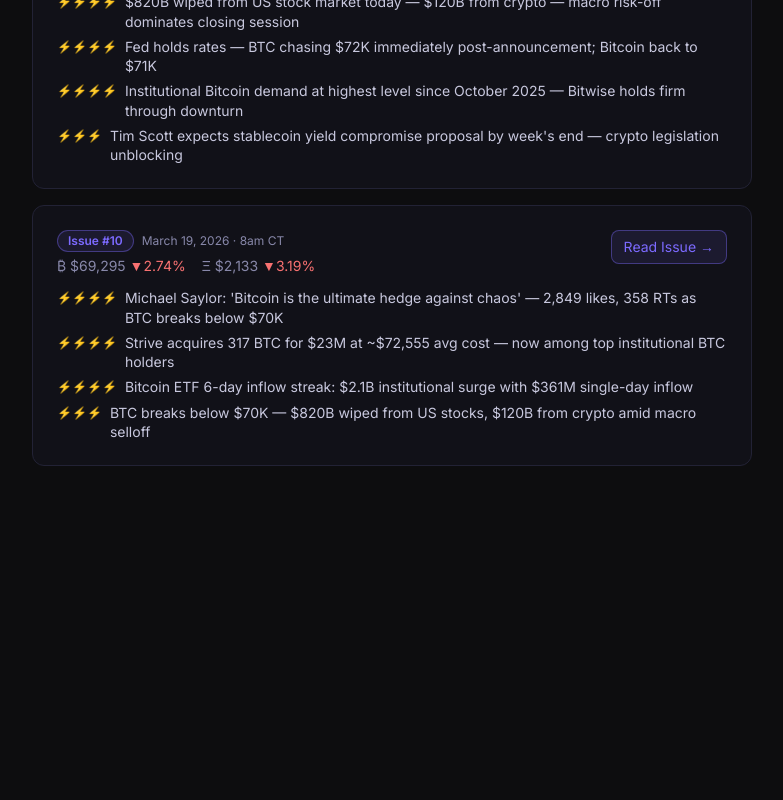
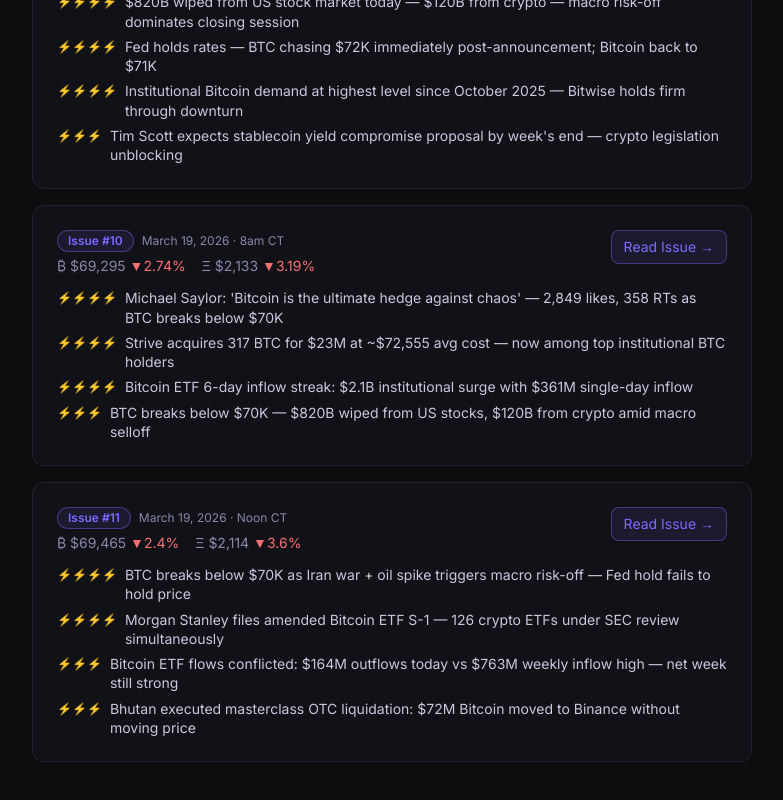
Before and after one commit to Mind-Dragon/zackor-signals, a Next.js app: page /issues in a window 1280 px wide. Shown: the part 2233-3033 px from the top of the page, without its empty margins (248-1031 px from the left). Before the commit the page ends 2747 px from the top, so only its background shows below. Built offline with nearby package versions, Linux system fonts and the light colour scheme.

Commit message:
feat: add Issue #11 — noon CT March 19 2026

```diff
--- a/app/data/issues.ts
+++ b/app/data/issues.ts
@@ -28,6 +28,98 @@
 }
 
 export const ISSUES: Issue[] = [
+  {
+    id: "2026-03-19-noon",
+    issueNumber: 11,
+    date: "March 19, 2026",
+    time: "Noon CT",
+    btcPrice: "$69,465",
+    ethPrice: "$2,114",
+    btcChange: "2.4%",
+    ethChange: "3.6%",
+    btcUp: false,
+    ethUp: false,
+    sections: [
+      {
+        icon: "₿",
+        title: "Bitcoin",
+        signals: [
+        {
+          rating: 4,
+          headline: "BTC breaks below $70K as Iran war + oil spike triggers macro risk-off — Fed hold fails to hold price",
+          detail: "Bitcoin dropped below $70,000 today as rising oil prices (Iran-related tensions) overwhelmed the Fed's rate hold. BTC-USD now at $69,465 (-2.4% from 6pm yesterday, -3.5% 24h). 'Hold onto dry powder while prices swing' (analyst, CoinDesk). The Fed paused as expected, but 'higher for longer' + geopolitical risk-off = double pressure. $70K psychological floor decisively breached at noon."
+        },
+        {
+          rating: 4,
+          headline: "Morgan Stanley files amended Bitcoin ETF S-1 — 126 crypto ETFs under SEC review simultaneously",
+          detail: "Morgan Stanley advanced its Bitcoin ETF plans with an amended S-1 filing (CoinCentral, Exa Mar 19). 126 crypto ETF applications are now under simultaneous SEC review. This is the largest institutional ETF pipeline in crypto history. Morgan Stanley entry would add a major wealth management distribution channel to Bitcoin's institutional demand stack."
+        },
+        {
+          rating: 3,
+          headline: "Bitcoin ETF flows conflicted: $164M outflows today vs $763M weekly inflow high — net week still strong",
+          detail: "Today's session saw $164M ETF outflows as BTC dipped below $71K (Exa Mar 19). But the weekly inflow high hit $763M — the strongest week of 2026. Crypto ETFs collectively added $12B in AUM since US-Iran tensions began (CoinCentral). Short-term profit-taking vs long-term institutional accumulation divergence."
+        },
+        {
+          rating: 3,
+          headline: "Bhutan executed masterclass OTC liquidation: $72M Bitcoin moved to Binance without moving price",
+          detail: "Bhutan moved $72M in Bitcoin to Binance via OTC desk without registering any price impact (You.com). National reserve now at 4,400 BTC. Sovereign-level profit-taking at the $70K level using institutional OTC infrastructure — zero market disruption. The playbook for how nation-states exit crypto positions."
+        },
+        {
+          rating: 3,
+          headline: "Ancient Bitcoin whale offloads $100M+ as price slips — decade-dormant holders reactivating",
+          detail: "A long-dormant Bitcoin holder who accumulated BTC over a decade ago resurfaced to offload tens of millions (CoinDesk news). Simultaneously, Citigroup cut price targets for BTC and most crypto stocks. Ancient whale reactivation + sell-side institutional trimming = two separate but aligned bearish data points at the $69-70K level."
+        },
+        {
+          rating: 3,
+          headline: "Fed proposes Basel risk weighting revisions — could reduce capital requirements for BTC at banks",
+          detail: "The Federal Reserve will release a proposal for revisions to Basel risk weighting standards (r/Bitcoin, score=11, 1.3h). If bank capital requirements for holding Bitcoin are reduced, it directly lowers the cost for banks to hold BTC on balance sheet — a structural long-term bullish catalyst separate from price action."
+        },
+        {
+          rating: 2,
+          headline: "BTC noon: $69,465 (-2.4% from 6pm) — $70K support broken; $65K-68K next support zone in focus",
+          detail: "BTC failed to hold $70K at noon. The Fed hold catalyst was fully absorbed by 6pm yesterday; today's Iran/oil macro + whale offloading + ETF outflows drove the breach. Next technical support: $65,000-$68,000 range. Quantum-resistant Bitcoin (BTQ BIP 360 implementation) deployed on testnet — long-term protocol resilience signal (r/Bitcoin, 51, 1.5h)."
+        },
+        ],
+      },
+      {
+        icon: "Ξ",
+        title: "Ethereum",
+        signals: [
+        {
+          rating: 4,
+          headline: "Ethereum outperforming Bitcoin in Iran/war macro — ETH/BTC ratio strengthening as geopolitical hedge",
+          detail: "ETH is outperforming BTC during the Iran-US-Israel geopolitical crisis — unexpected, as ETH typically underperforms in risk-off (CoinDesk). ETH at $2,114 vs BTC at $69,465. ETH/BTC ratio holding. Explanation: ETH's yield (staking) + DeFi productivity creates a 'digital economy' narrative distinct from pure BTC store-of-value during geopolitical stress."
+        },
+        {
+          rating: 4,
+          headline: "BlackRock ETHB staking ETF 'rewrites rules of what a crypto fund can be' — direct yield from ETH staking",
+          detail: "BlackRock's staked Ethereum ETF (ETHB) is described as a rule-rewriting product (Exa Mar 19 x2). Monthly staking yield distribution creates a yield instrument on top of crypto exposure — a new asset class. Combined with 30% of ETH supply staked, 37M ETH locked, this represents the structural demand floor Ethereum bulls have been building toward."
+        },
+        {
+          rating: 4,
+          headline: "Bitmine launches $250M Ethereum treasury strategy — stock surges 1,000% in single day",
+          detail: "BitMine Immersion revealed a $250 million Ethereum corporate treasury investment, with Tom Lee backing (news). Stock surged +1,000% in a single day. This is the ETH equivalent of MicroStrategy's BTC treasury play — a publicly traded company making a massive levered ETH bet. Corporate ETH treasury strategy is now live."
+        },
+        {
+          rating: 3,
+          headline: "Ethereum Foundation deploys 3,400 ETH to Morpho DeFi vaults — DeFi TVL crosses $100B milestone",
+          detail: "EF added 3,400 ETH to Morpho Vaults V2 (Exa, multiple confirmations Mar 18-19). DeFi Total Value Locked crossed $100 billion again after months of contraction (Exa Mar 18). The EF's active DeFi deployment signals conviction in on-chain treasury management and directly grows TVL in Ethereum's core ecosystem."
+        },
+        {
+          rating: 3,
+          headline: "Vitalik Buterin releases fast confirmation rule update — sub-second UX for institutional stakers",
+          detail: "Vitalik shared a fast confirmation rule update for Ethereum (Exa Mar 18) — targeting near-instant transaction confirmation for institutions. Combined with the 'one-click staking' push for institutions (Exa Mar 19, CoinDesk), Ethereum is actively reducing UX friction at the exact moment institutional capital is entering via ETHB."
+        },
+        {
+          rating: 2,
+          headline: "ETH noon: $2,114 (-3.6% from 6pm) — $2,100 support testing; three-body problem (staking/L2 fees/ETHB) in play",
+          detail: "ETH at $2,114 — testing the $2,100 support level. The 'three-body problem': 37M ETH staked (supply sink), L2 fees to mainnet down 90% YoY (revenue pressure), BlackRock ETHB (new demand). Whale bought $111M at $2,185 yesterday. ETH RSI flashed a cycle-bottom signal seen only twice before. $2,100 is the critical floor heading into this afternoon."
+        },
+        ],
+      },
+    ],
+  },
+
   {
     id: "2026-03-19-8am",
     issueNumber: 10,
```
